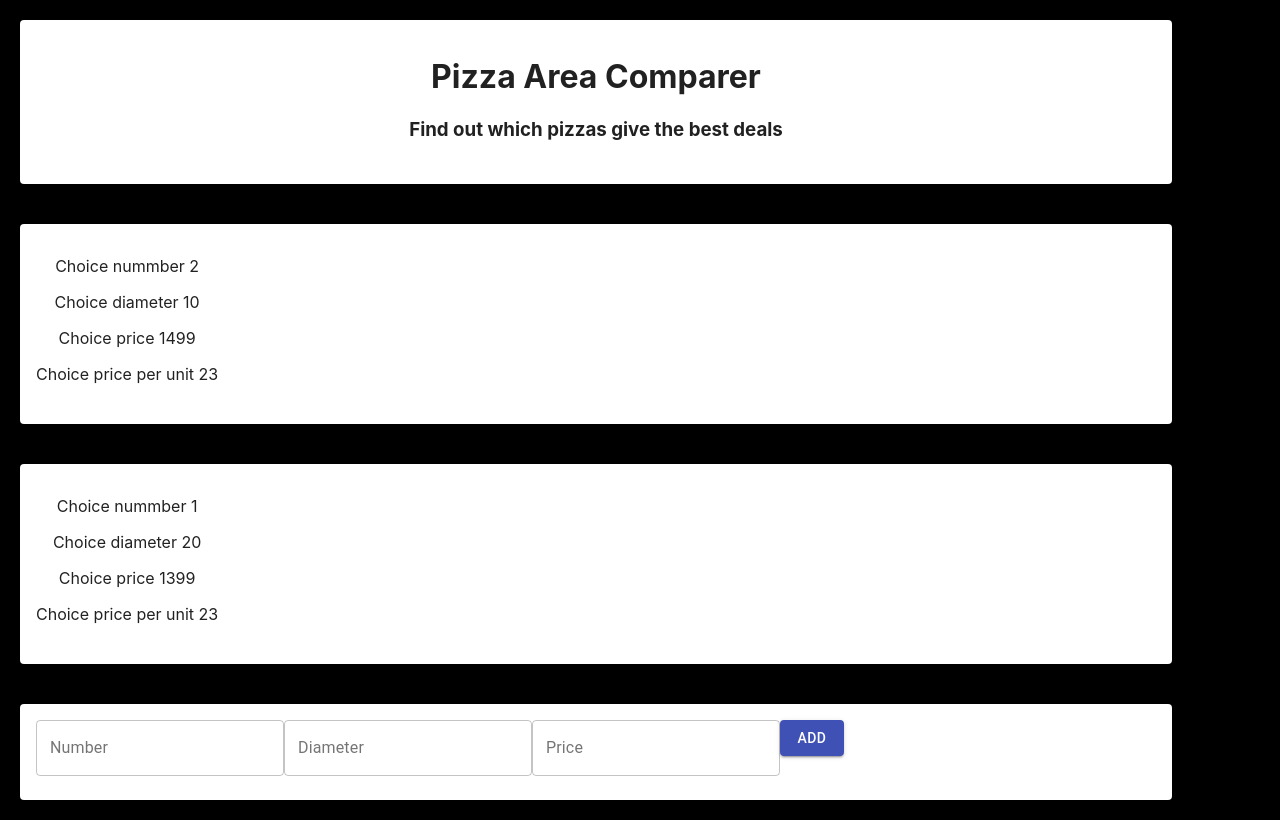
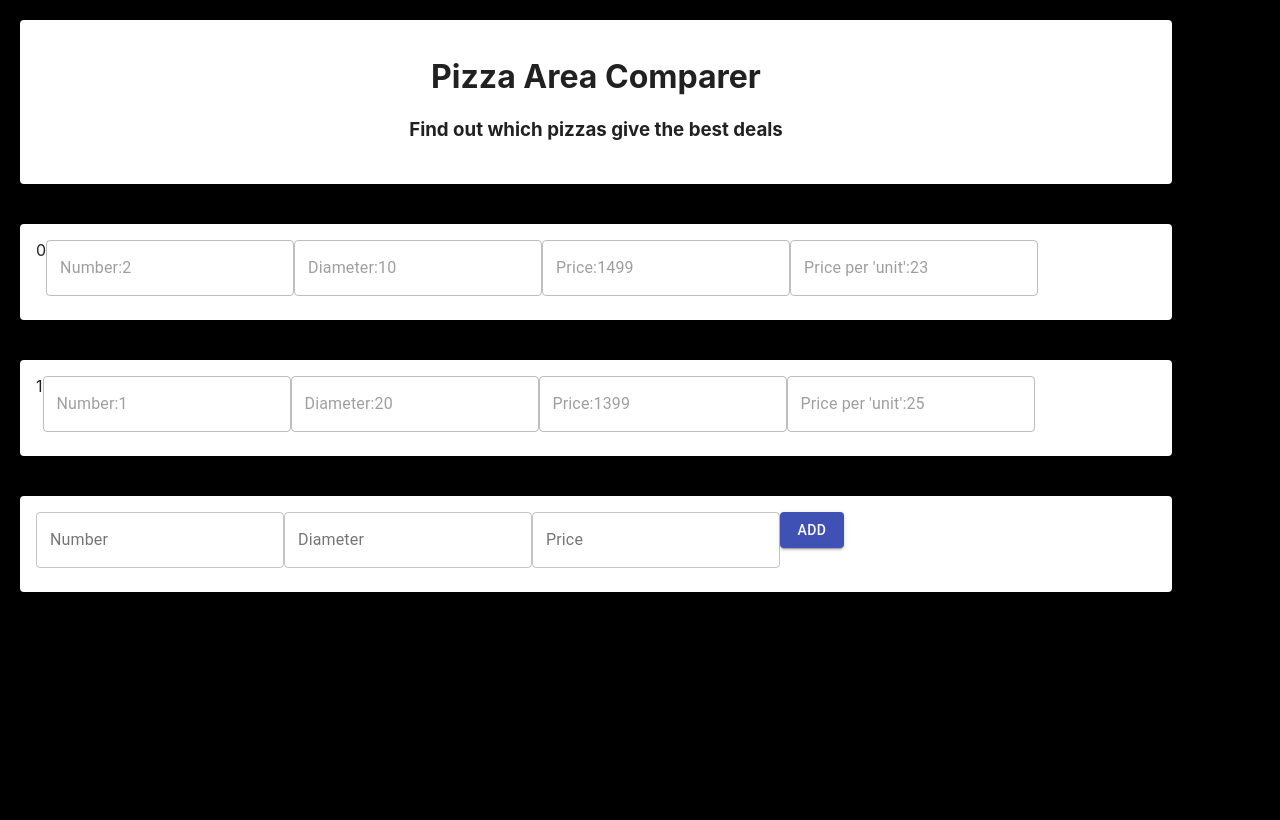
Before and after one commit to SheaMeyers/pizza-area-comparer, a React (Create React App) app: page / in a window 1280 px wide. Built offline with nearby package versions, Linux system fonts and the light colour scheme.

Commit message:
Update styling

```diff
--- a/src/App.tsx
+++ b/src/App.tsx
@@ -30,7 +30,7 @@ function App() {
     "number": 1,
     "diameter": 20,
     "price": 1399,
-    "pricePerUnit": 23
+    "pricePerUnit": 25
   }]
 
   const classes = useStyles();
@@ -46,14 +46,15 @@ function App() {
       </Card>
 
 
-      {choices.map((choice) => {
+      {choices.map((choice, index) => {
         return (
           <Card className={classes.addPizza}>
             <CardContent>
-              <p>Choice nummber {choice.number}</p>
-              <p>Choice diameter {choice.diameter}</p>
-              <p>Choice price {choice.price}</p>
-              <p>Choice price per unit {choice.pricePerUnit}</p>
+              <span>{index}</span>
+              <TextField disabled label={"Number:" + choice.number} variant="outlined" />
+              <TextField disabled label={"Diameter:" + choice.diameter} variant="outlined" />
+              <TextField disabled label={"Price:" + choice.price} variant="outlined" />
+              <TextField disabled label={"Price per 'unit':" + choice.pricePerUnit} variant="outlined" />
             </CardContent>
           </Card>
       )})}
```
